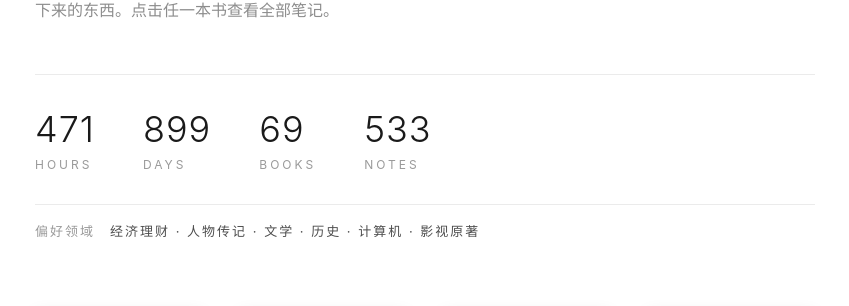
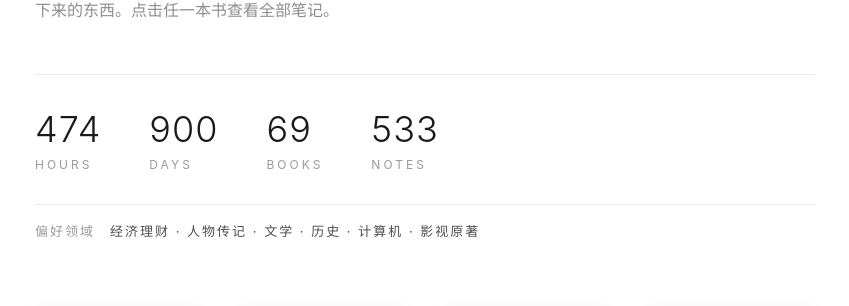
Before and after one commit to zhanjindong/yuanchu.ai, a Jekyll site: the page reading/index.html, which Jekyll copies as it is, in a window 1280 px wide and 900 px high. Shown: the part 280-586 px from the top of the window, without its empty margins (215-1064 px from the left). Built offline with Jekyll 4.4.1, drawn with Linux system fonts in a browser that asks for light colours; grey boxes are pictures that could not be loaded.

Commit message:
docs(reading): 自动同步微信读书笔记

```diff
--- a/reading/index.html
+++ b/reading/index.html
@@ -79,8 +79,8 @@
         <p class="intro">这里是我在微信读书里划下的句子，与读到某处时写下的想法。书是输入，想法才是真正留下来的东西。点击任一本书查看全部笔记。</p>
 
         <div class="stats">
-            <div class="stat"><div class="num">471</div><div class="label">Hours</div></div>
-            <div class="stat"><div class="num">899</div><div class="label">Days</div></div>
+            <div class="stat"><div class="num">474</div><div class="label">Hours</div></div>
+            <div class="stat"><div class="num">900</div><div class="label">Days</div></div>
             <div class="stat"><div class="num">69</div><div class="label">Books</div></div>
             <div class="stat"><div class="num">533</div><div class="label">Notes</div></div>
         </div>
```
